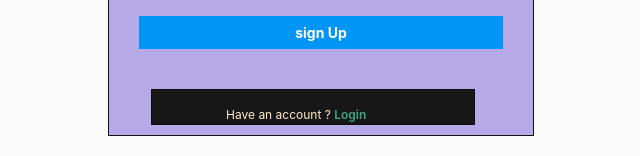
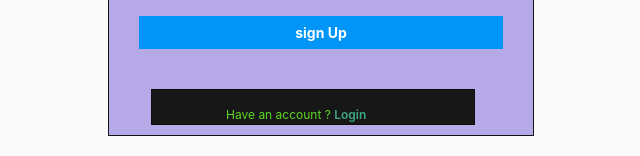
Before and after one commit to AbdimulhinYussuf3675/HaliAnga, a Django app: page /register/ in a window 1280 px wide; the page is wider, and only the part inside the window is pictured. Shown: the part 662-818 px from the top of that part, without its empty margins (304-944 px from the left). Run offline with Django 3.2, Linux system fonts and the light colour scheme; some libraries are stand-ins or nearby versions.

Commit message:
added register.html

```diff
--- a/weatherviz/templates/registration/register.html
+++ b/weatherviz/templates/registration/register.html
@@ -28,13 +28,13 @@
 
                 <form  method="post">
 
-                    {{ user_form.as_p }}
+
                     {% csrf_token %}
-
+                   {{ user_form.as_p }}
                     <p><input type="submit" value="sign Up"></p>
                 </form>
                 <div class="signup">
-                    <p class="no-account" style="color: blanchedalmond;"> Have  an account ? <a href="{%url 'login' %} " class="signup-link"> Login </a> </p>
+                    <p class="no-account" style="color: rgb(92, 216, 34);"> Have  an account ? <a href="{%url 'login' %} " class="signup-link"> Login </a> </p>
                 </div>
 
             </div>
```
